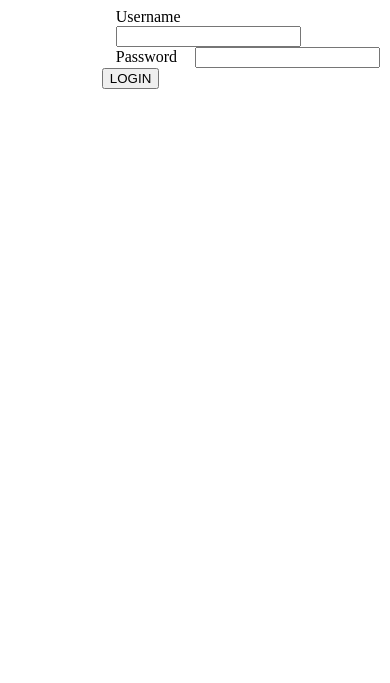
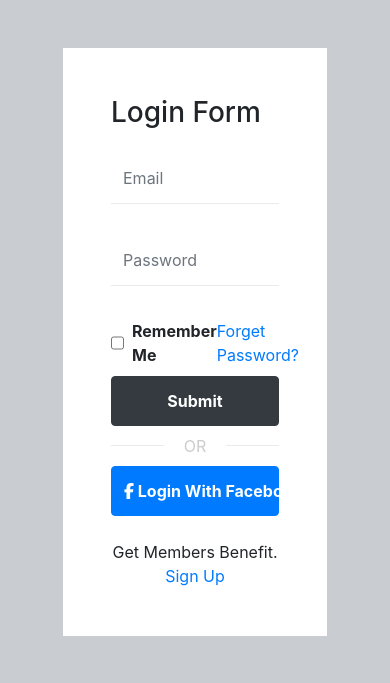
Before and after one commit to liebeGOTT01/php_guidedStudy, a PHP site: page /login.php in a window 390 px wide. Shown: the top 683 px of the page. Run offline with PHP 8.4, Linux system fonts and the light colour scheme; some libraries are stand-ins or nearby versions.

Commit message:
second commit

```diff
--- a/index.php
+++ b/index.php
@@ -1,8 +1,8 @@
 <?php
-include_once('store.php');
-$users = $mystore->getUsers();
+    include_once('store.php');
+    $users = $mystore->getUsers();
 
-print_r($users)
+    print_r($users)
 ?>
 
 <!DOCTYPE html>
--- a/login.php
+++ b/login.php
@@ -1,40 +1,133 @@
-<?php
+<!-- <?php
     require_once("store.php");
 
     $mystore->login();
-?>
+?> -->
 
 
 <!DOCTYPE html>
 <html lang="en">
+
 <head>
     <meta charset="UTF-8">
     <meta http-equiv="X-UA-Compatible" content="IE=edge">
     <meta name="viewport" content="width=device-width, initial-scale=1.0">
+    <link rel="stylesheet" href="https://maxcdn.bootstrapcdn.com/bootstrap/4.0.0/css/bootstrap.min.css" integrity="sha384-Gn5384xqQ1aoWXA+058RXPxPg6fy4IWvTNh0E263XmFcJlSAwiGgFAW/dAiS6JXm" crossorigin="anonymous">
+    <script src="https://use.fontawesome.com/f59bcd8580.js"></script>
     <title>My Store | login</title>
 </head>
 
 <style>
-*{
-    margin-left:5%;
-}
+    body {
+        background: #c9ccd1;
+    }
+
+    .form-style input {
+        border: 0;
+        height: 50px;
+        border-radius: 0;
+        border-bottom: 1px solid #ebebeb;
+    }
+
+    .form-style input:focus {
+        border-bottom: 1px solid #007bff;
+        box-shadow: none;
+        outline: 0;
+        background-color: #ebebeb;
+    }
+
+    .sideline {
+        display: flex;
+        width: 100%;
+        justify-content: center;
+        align-items: center;
+        text-align: center;
+        color: #ccc;
+    }
+
+    button {
+        height: 50px;
+    }
+
+    .sideline:before,
+    .sideline:after {
+        content: '';
+        border-top: 1px solid #ebebeb;
+        margin: 0 20px 0 0;
+        flex: 1 0 20px;
+    }
+
+    .sideline:after {
+        margin: 0 0 0 20px;
+    }
 </style>
+
 <body>
     <div class="container">
-        <div class="form-container">
-            <form action="" method = "post">
-                <div class="form-input">
-                    <label for="">Username</label>
-                    <input type="text" name="username" id="username">
-                </div>
-                <div class="form-input">
-                    <label for="">Password</label>
-                    <input type="password" name="password" id="password">
+        <div class="row m-5 no-gutters shadow-lg">
+            <div class="col-md-6 d-none d-md-block">
+                <img src="https://encrypted-tbn0.gstatic.com/images?q=tbn:ANd9GcSFJR64YXH7wvySs_4oNSA2EFVPeldwiIYY8g&usqp=CAU" alt="" class="img-fluid" style="min-height:100%;">
+                <!-- <img src="https://images.unsplash.com/photo-1566888596782-c7f41cc184c5?ixlib=rb-1.2.1&auto=format&fit=crop&w=2134&q=80" class="img-fluid" style="min-height:100%;" /> -->
+            </div>
+            <div class="col-md-6 bg-white p-5">
+                <h3 class="pb-3">Login Form</h3>
+                <div class="form-style">
+                    <form>
+                        <div class="form-group pb-3">
+                            <input type="email" placeholder="Email" class="form-control" id="exampleInputEmail1" aria-describedby="emailHelp">
+                        </div>
+                        <div class="form-group pb-3">
+                            <input type="password" placeholder="Password" class="form-control" id="exampleInputPassword1">
+                        </div>
+                        <div class="d-flex align-items-center justify-content-between">
+                            <div class="d-flex align-items-center"><input name="" type="checkbox" value="" /> <span class="pl-2 font-weight-bold">Remember Me</span></div>
+                            <div><a href="#">Forget Password?</a></div>
+                        </div>
+                        <div class="pb-2">
+                            <button type="submit" class="btn btn-dark w-100 font-weight-bold mt-2">Submit</button>
+                        </div>
+                    </form>
+                    <div class="sideline">OR</div>
+                    <div>
+                        <button type="submit" class="btn btn-primary w-100 font-weight-bold mt-2"><i class="fa fa-facebook" aria-hidden="true"></i> Login With Facebook</button>
+                    </div>
+                    <div class="pt-4 text-center">
+                        Get Members Benefit. <a href="#">Sign Up</a>
+                    </div>
                 </div>
 
-                <button type="submit" name="submit">LOGIN</button>
+            </div>
+        </div>
+    </div>
+    <!-- <div class="container">
+        <div class="card p-2 w-50">
+            <form action="" method="post">
+                <div class="form-group">
+                    <label id="icon" for="username"><i class="fa fa-user"></i></label>
+                    <input type="text" name="username" id="username" class="w-100" placeholder="Username">
+                </div>
+                <div class="form-group">
+                    <label for="password"> Password</label>
+                    <br>
+                    <input type="password" name="password" id="password" class="w-100" placeholder="Password">
+                </div>
+                <button type="submit" class="btn btn-primary float-right">LOGIN</button>
             </form>
         </div>
-    </div>
+    </div> -->
+
+    <!-- <form action="" method="post">
+            <div class="form-group">
+                <label for="">Username</label>
+                <input type="text" name="username" id="username">
+            </div>
+            <div class="form-group">
+                <label for="">Password</label>
+                <input type="password" name="password" id="password">
+            </div>
+            <button type="submit" name="submit">LOGIN</button>
+        </form> -->
+
 </body>
+
 </html>
```
